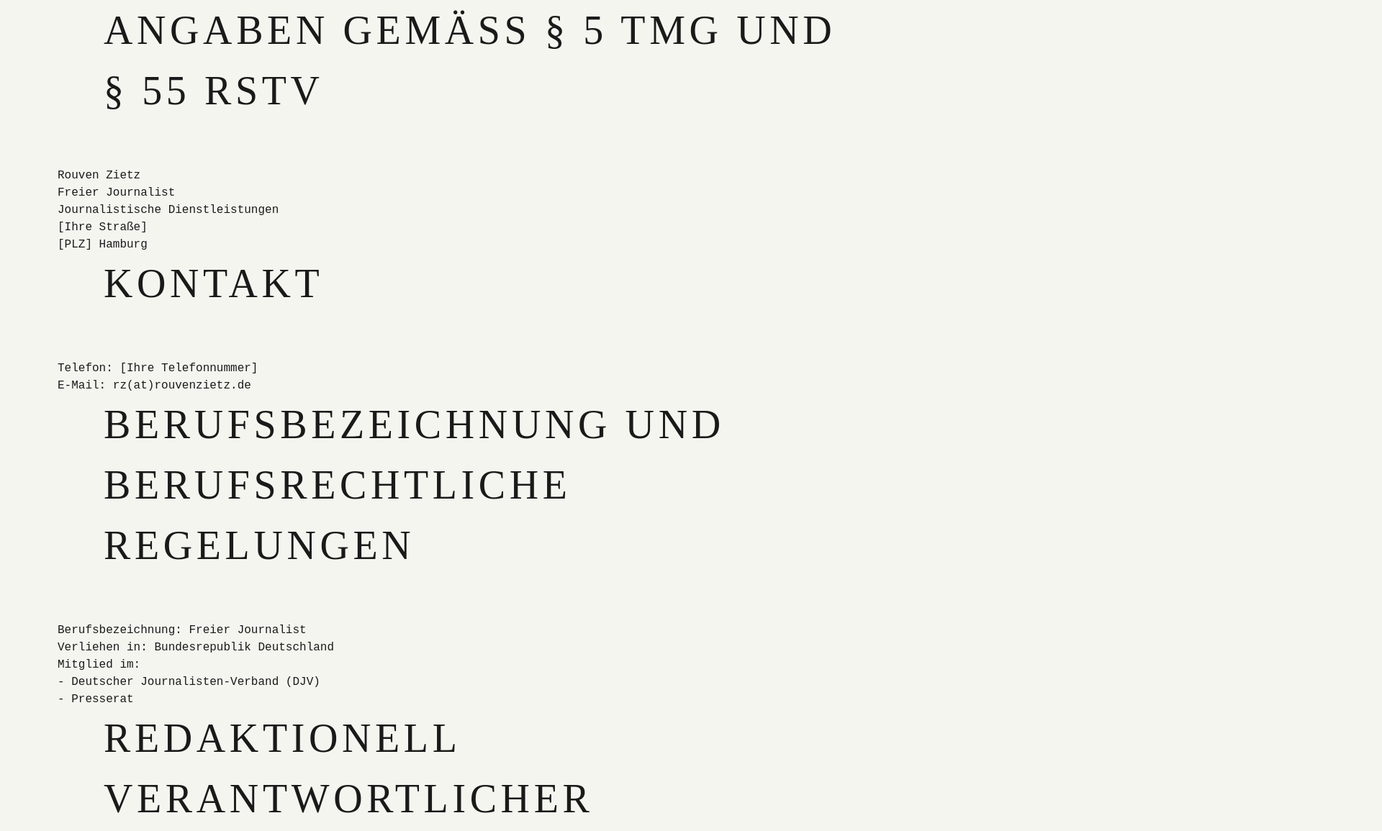
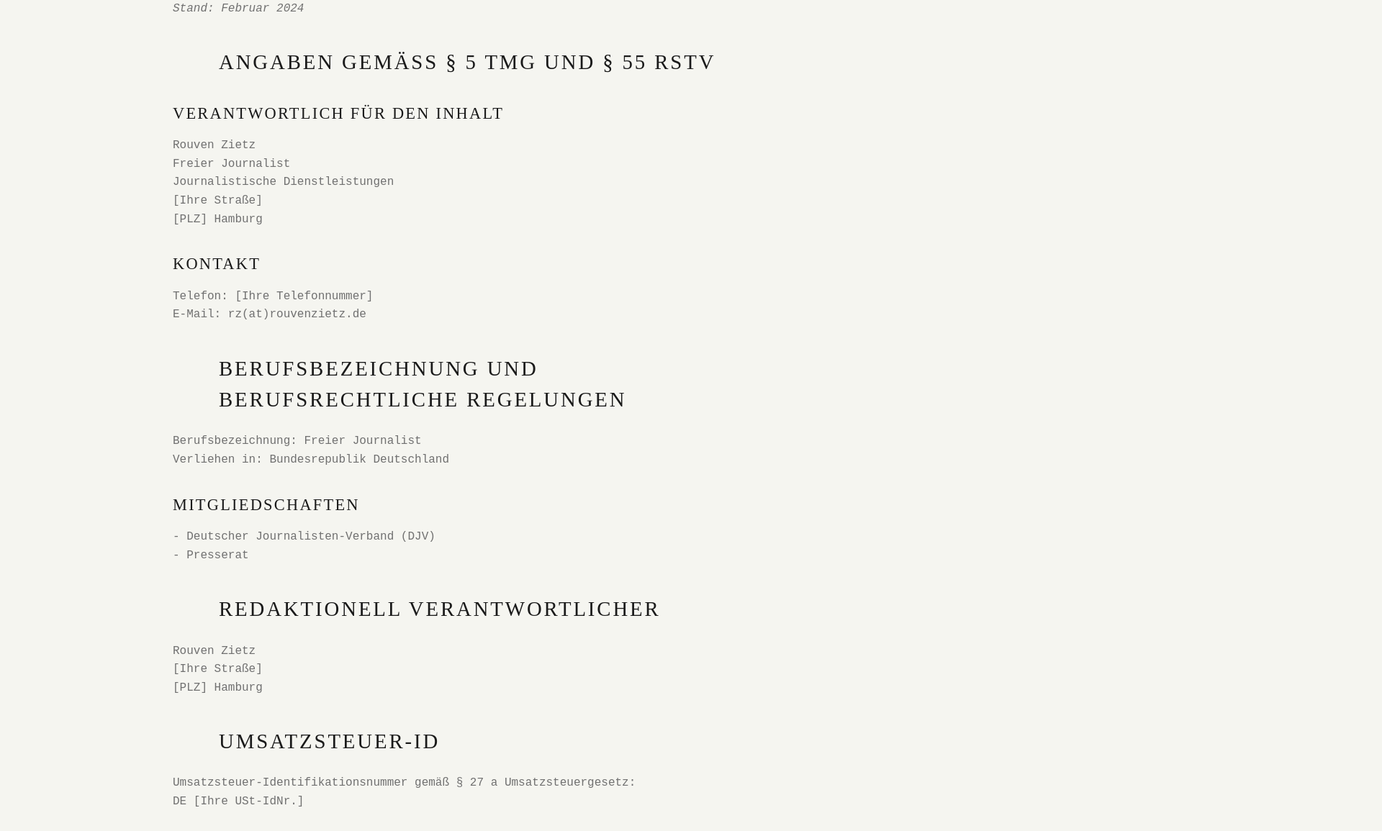
Before and after one commit to KonradBi/rouvenwebsite, a plain HTML site: page impressum.html in a window 1280 px wide. Shown: the part 197-1352 px from the top of the page at 72% size, 1920 px wide, since content can reach past the window. Drawn offline with Linux system fonts and the light colour scheme.

Commit message:
Update impressum.html design to match datenschutz.html

```diff
--- a/impressum.html
+++ b/impressum.html
@@ -4,22 +4,24 @@
     <meta charset="UTF-8">
     <meta name="viewport" content="width=device-width, initial-scale=1.0">
     <title>Impressum - Rouven Zietz</title>
-    <link rel="stylesheet" href="styles/main.css">
+    <link rel="stylesheet" href="/styles/main.css">
 </head>
 <body>
-    <main>
+    <div class="container">
         <section class="impressum-section">
-            <div class="container">
-                <h1>Impressum</h1>
+            <h1>Impressum</h1>
+            <div class="impressum-content">
+                <p><em>Stand: Februar 2024</em></p>
 
                 <h2>Angaben gemäß § 5 TMG und § 55 RStV</h2>
+                <h3>Verantwortlich für den Inhalt</h3>
                 <p>Rouven Zietz<br>
                 Freier Journalist<br>
                 Journalistische Dienstleistungen<br>
                 [Ihre Straße]<br>
                 [PLZ] Hamburg</p>
 
-                <h2>Kontakt</h2>
+                <h3>Kontakt</h3>
                 <p>Telefon: [Ihre Telefonnummer]<br>
                 E-Mail: rz(at)rouvenzietz.de</p>
 
@@ -27,8 +29,8 @@
                 <p>Berufsbezeichnung: Freier Journalist<br>
                 Verliehen in: Bundesrepublik Deutschland</p>
 
-                <p>Mitglied im:<br>
-                - Deutscher Journalisten-Verband (DJV)<br>
+                <h3>Mitgliedschaften</h3>
+                <p>- Deutscher Journalisten-Verband (DJV)<br>
                 - Presserat</p>
 
                 <h2>Redaktionell Verantwortlicher</h2>
@@ -66,12 +68,10 @@
                 <h2>Bildrechte</h2>
                 <p>Die auf dieser Website verwendeten Bilder und Grafiken unterliegen dem Urheberrecht. Die Bildrechte liegen, soweit nicht anders gekennzeichnet, bei Rouven Zietz. Eine Nutzung ohne ausdrückliche Zustimmung ist nicht gestattet.</p>
 
-                <p><em>Stand: Februar 2024</em></p>
-
-                <p><a href="index.html" class="back-link">← Zurück zur Startseite</a></p>
+                <a href="index.html" class="back-link">← Zurück zur Startseite</a>
             </div>
         </section>
-    </main>
+    </div>
 
     <footer class="footer">
         <div class="footer-content">
@@ -81,7 +81,5 @@
             </div>
         </div>
     </footer>
-
-    <script src="scripts/main.js"></script>
 </body>
 </html>
```
